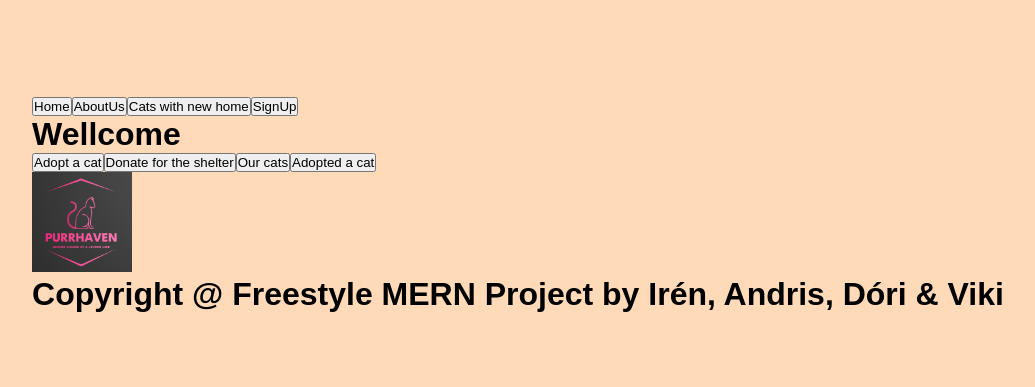
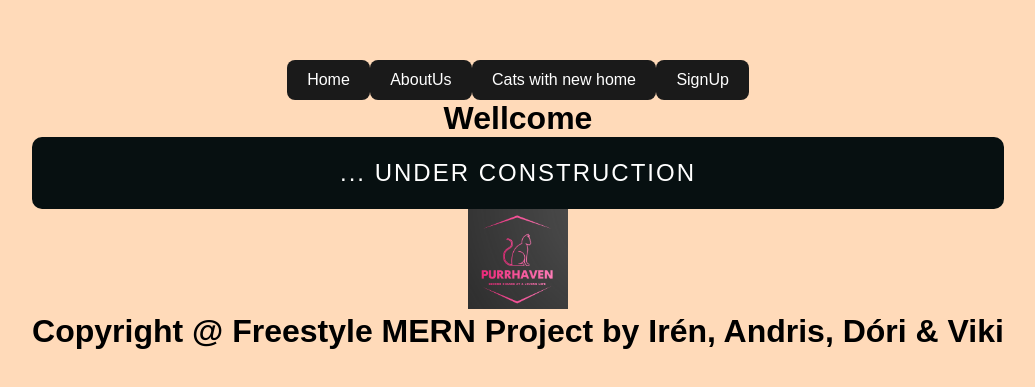
Before and after one commit to CodecoolGlobal/freestyle-mern-project-react-KertesVi, a React (Vite) app in the folder frontend/: page /home in a window 1280 px wide. Shown: the part 195-582 px from the top of the page, without its empty margins (122-1157 px from the left). Built offline with nearby package versions, Linux system fonts and the light colour scheme.

Commit message:
fix css a little bit

```diff
--- a/frontend/src/pages/HomePage.jsx
+++ b/frontend/src/pages/HomePage.jsx
@@ -5,41 +5,17 @@
 export default function HomePage(props) {
   const { fullname } = props;
 
-
-      // useEffect(() => {
-    //   const fetchData = async () => {
-    //     try {
-    //       const response = await fetch("/api/signup");
-    //       if (!response.ok) {
-    //         console.error("Network response was not ok");
-    //       }
-    //       const data = await response.json();
-    //       console.log("Fetched data:", data);
-    //      } catch (error) {
-    //       console.error("Error fetching data:", error);
-    //     }
-    //   };
-    //   fetchData();
-    // }, []);
-
   return (
-
     <div className="HomePage">
       {fullname ? (
         <>
           <h1>Hello {fullname}</h1>
-        <button>Adopt a cat</button>
-          <button>Donate for the shelter</button>
-          <button>Our cats</button>
-          <button>Adopted a cat</button>
+          <p>... under construction</p>
         </>
-          ): (
+      ) : (
         <>
           <h1>Wellcome</h1>
-          <button>Adopt a cat</button>
-          <button>Donate for the shelter</button>
-          <button>Our cats</button>
-          <button>Adopted a cat</button>
+          <p>... under construction</p>
         </>
       )}
     </div>
--- a/frontend/src/pages/LandingPage.jsx
+++ b/frontend/src/pages/LandingPage.jsx
@@ -1,4 +1,4 @@
-// import "./LandingPage.scss";
+import "./LandingPage.scss";
 import { Link } from "react-router-dom";
 
 export default function LandingPage() {
--- a/frontend/src/pages/LandingPage.scss
+++ b/frontend/src/pages/LandingPage.scss
@@ -95,3 +95,22 @@
   font-size: 1.2rem;
 }
 }
+button {
+	color: #fff;
+	border-radius: 8px;
+	border: 1px solid transparent;
+	padding: 0.6em 1.2em;
+	font-size: 1em;
+	font-weight: 500;
+	font-family: inherit;
+	background-color: #1a1a1a;
+	cursor: pointer;
+	transition: border-color 0.25s;
+  }
+  button:hover {
+	border-color: #646cff;
+  }
+  button:focus,
+  button:focus-visible {
+	outline: 4px auto -webkit-focus-ring-color;
+  }
```
Lines whose indentation alone changed are shown as unchanged.
